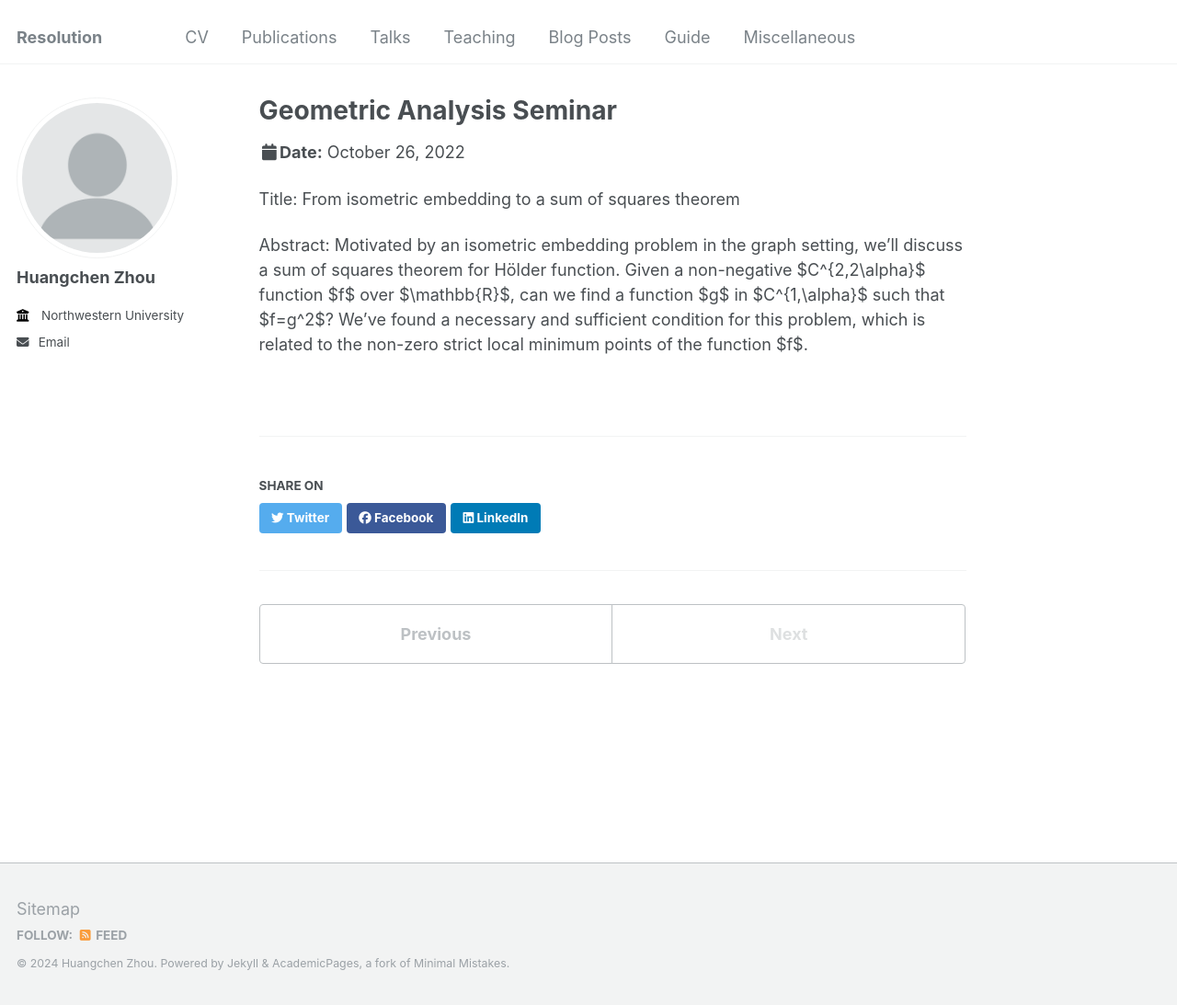
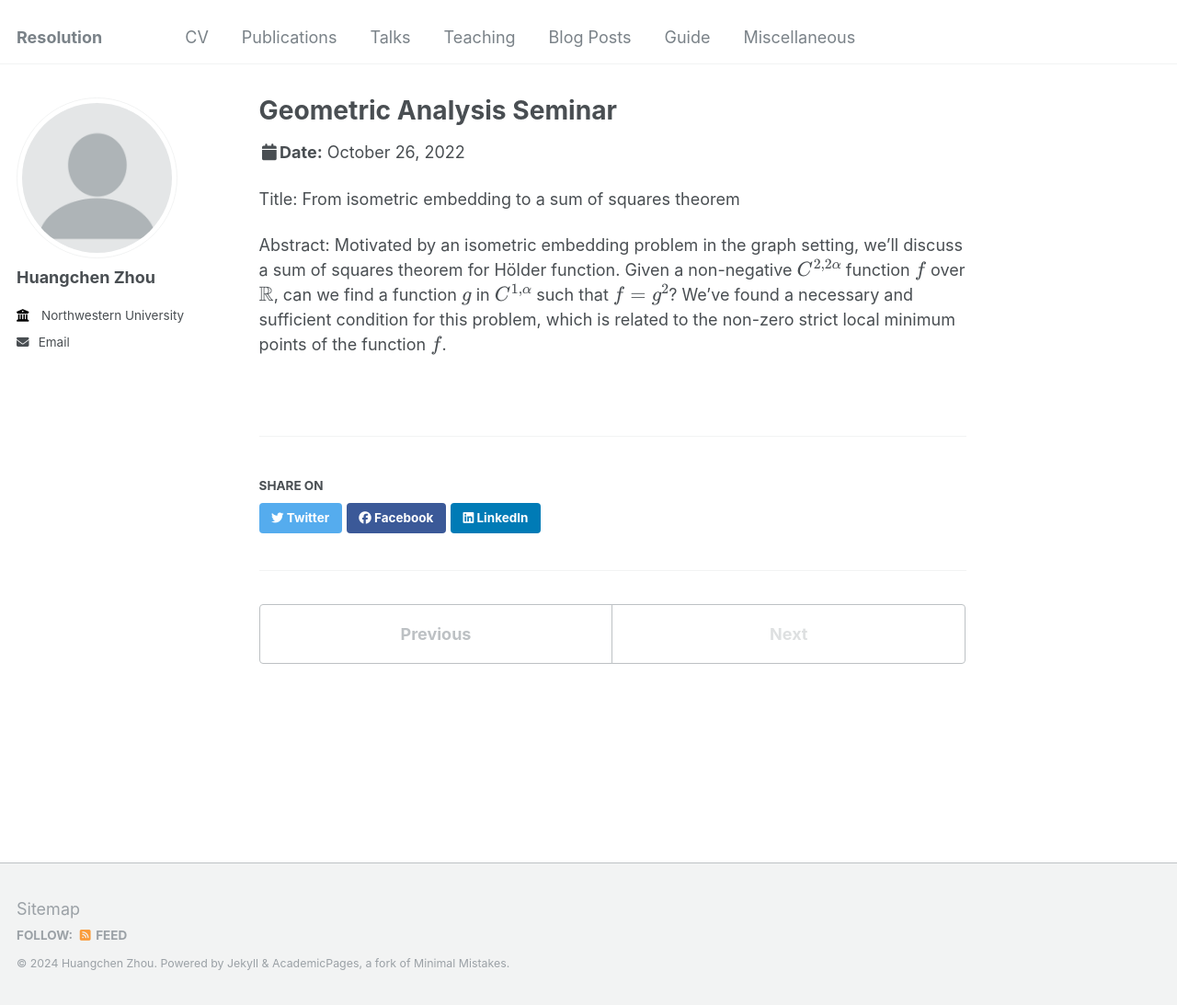
Before and after one commit to zhc515/zhc515.github.io, a Jekyll site: the page built from _talks/2022-10-26.md, in a window 1280 px wide and 1093 px high. Shown: the whole window at 92% size. Built offline with Jekyll 4.4.1, drawn with Linux system fonts in a browser that asks for light colours.

Commit message:
Update 2022-10-26.md

```diff
--- a/_talks/2022-10-26.md
+++ b/_talks/2022-10-26.md
@@ -10,4 +10,4 @@ location: "Montreal, Canada"
 
 Title: From isometric embedding to a sum of squares theorem
 
-Abstract: Motivated by an isometric embedding problem in the graph setting, we'll discuss a sum of squares theorem for Hölder function. Given a non-negative $C^{2,2\alpha}$ function $f$ over $\mathbb{R}$, can we find a function $g$ in $C^{1,\alpha}$ such that $f=g^2$? We've found a necessary and sufficient condition for this problem, which is related to the non-zero strict local minimum points of the function $f$.
+Abstract: Motivated by an isometric embedding problem in the graph setting, we'll discuss a sum of squares theorem for Hölder function. Given a non-negative $$C^{2,2\alpha}$$ function $$f$$ over $$\mathbb{R}$$, can we find a function $$g$$ in $$C^{1,\alpha}$$ such that $$f=g^2$$? We've found a necessary and sufficient condition for this problem, which is related to the non-zero strict local minimum points of the function $$f$$.
```
